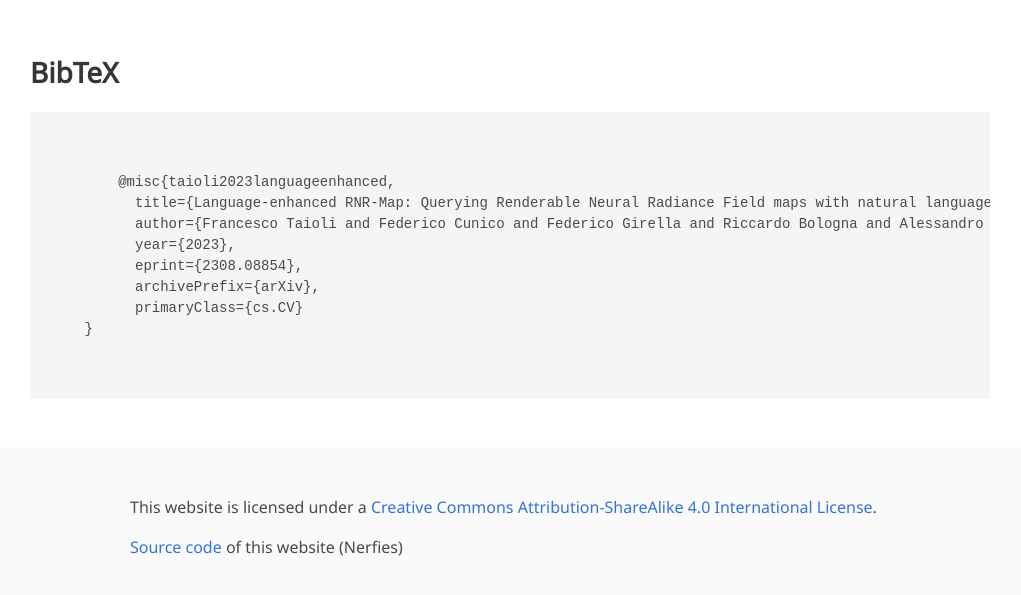
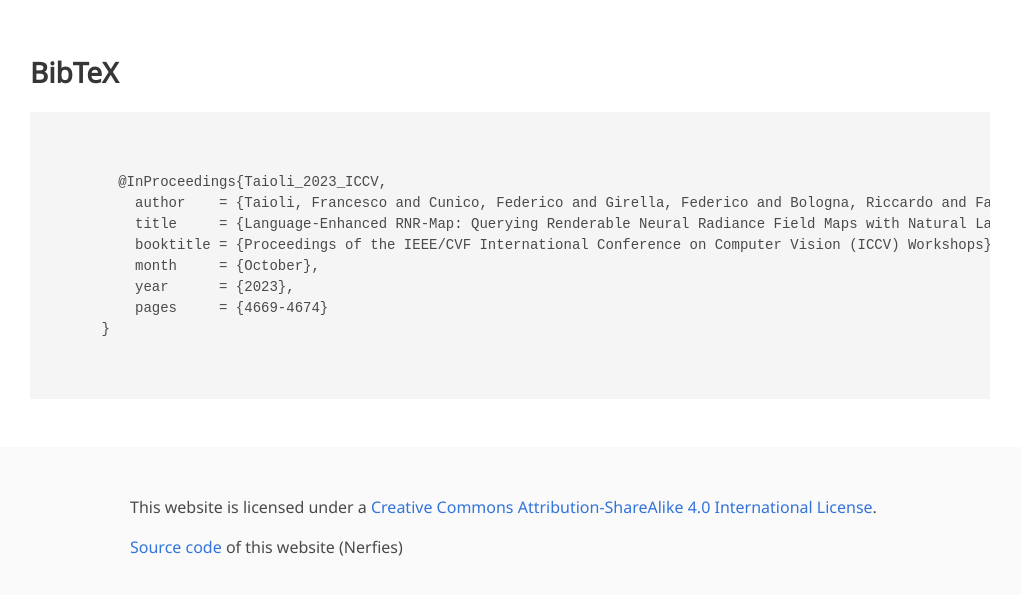
Before and after one commit to intelligolabs/Le-RNR-Map, a plain HTML site: page index.html in a window 1280 px wide. Shown: the part 1462-2057 px from the top of the page, without its empty margins (130-1151 px from the left). Drawn offline with nearby package versions, Linux system fonts and the light colour scheme; some icons are missing; a web font is replaced by a local one.

Commit message:
update bibtex

```diff
--- a/index.html
+++ b/index.html
@@ -189,14 +189,14 @@
     <pre>
       <code>
 
-        @misc{taioli2023languageenhanced,
-          title={Language-enhanced RNR-Map: Querying Renderable Neural Radiance Field maps with natural language},
-          author={Francesco Taioli and Federico Cunico and Federico Girella and Riccardo Bologna and Alessandro Farinelli and Marco Cristani},
-          year={2023},
-          eprint={2308.08854},
-          archivePrefix={arXiv},
-          primaryClass={cs.CV}
-    }
+        @InProceedings{Taioli_2023_ICCV,
+          author    = {Taioli, Francesco and Cunico, Federico and Girella, Federico and Bologna, Riccardo and Farinelli, Alessandro and Cristani, Marco},
+          title     = {Language-Enhanced RNR-Map: Querying Renderable Neural Radiance Field Maps with Natural Language},
+          booktitle = {Proceedings of the IEEE/CVF International Conference on Computer Vision (ICCV) Workshops},
+          month     = {October},
+          year      = {2023},
+          pages     = {4669-4674}
+      }
 
 </code>
 </pre>
```
